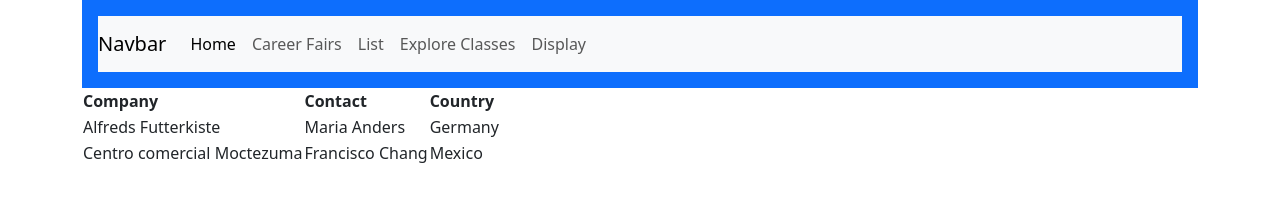
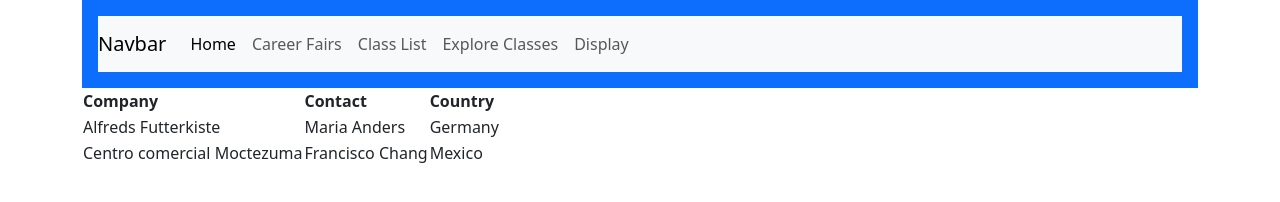
Before and after one commit to joslyndewberry/4013hw1, a plain HTML site: page index.html in a window 1280 px wide. Drawn offline with nearby package versions, Linux system fonts and the light colour scheme.

Commit message:
Update index.html

```diff
--- a/index.html
+++ b/index.html
@@ -21,7 +21,7 @@
     <div class="navbar-nav">
       <a class="nav-item nav-link active" href="index.html">Home <span class="sr-only"></span></a>
       <a class="nav-item nav-link" href="accordion.html">Career Fairs</a>
-      <a class="nav-item nav-link" href="list.html">List</a>
+      <a class="nav-item nav-link" href="list.html">Class List</a>
       <a class="nav-item nav-link" href="class.html">Explore Classes</a>
       <a class="nav-item nav-link" href="display.html">Display</a>
     </div>
```
